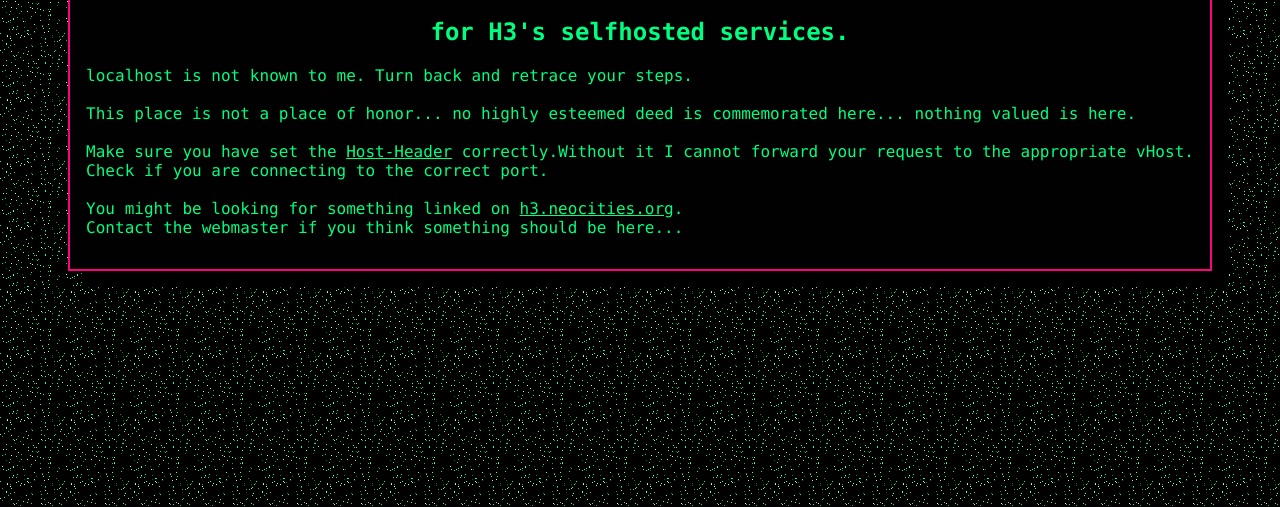
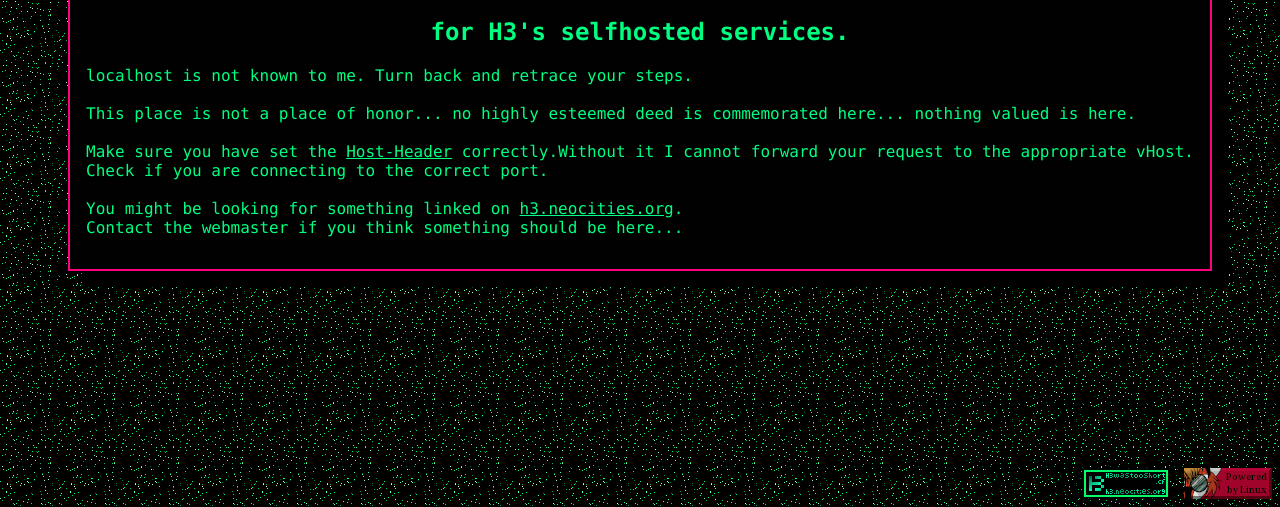
Before and after one commit to H3wastooshort/gate_page, a plain HTML site: page index.html in a window 1280 px wide. Shown: the part 293-800 px from the top of the page. Drawn offline with Linux system fonts and the light colour scheme.

Commit message:
add buttons

```diff
--- a/index.html
+++ b/index.html
@@ -27,6 +27,10 @@
 		</p>
 		</div>
 	</div>
+	<div id="button_bar">
+		<a href="https://h3.neocities.org/"><img src="h3.png"></a>
+		<img src="xenia.gif">
+	</div>
 	<audio id="beep_boop" src="beep.wav"></audio>
 	<script>
 if (window.location.host.length > 0) requested_host.innerText=window.location.host;
--- a/style.css
+++ b/style.css
@@ -38,3 +38,22 @@ a {
   from {background-position: 0x 0px;}
   to {background-position: 64px 64px;}
 }
+
+
+#button_bar {
+  display: block;
+  position: absolute;
+  right: 8px;
+  bottom: 8px;
+  padding: 0px;
+  height: 31px;
+  width: max-content;
+}
+
+#button_bar img {
+  margin: 0px;
+  margin-left: 4px;
+  width: 88px;
+  height: 31px;
+  image-rendering: pixelated;
+}
```
Also changed, not shown: h3.png (added), xenia.gif (added).
